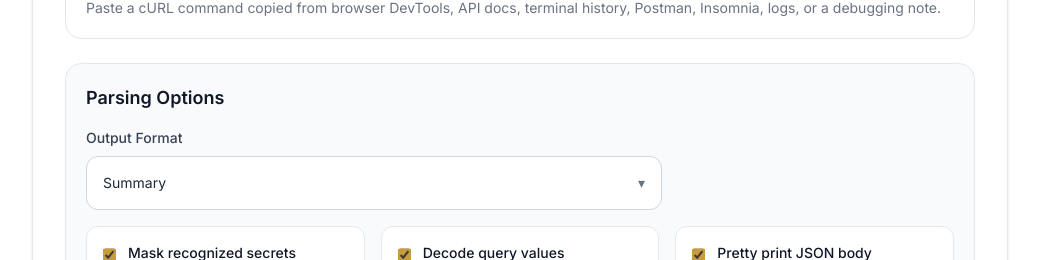
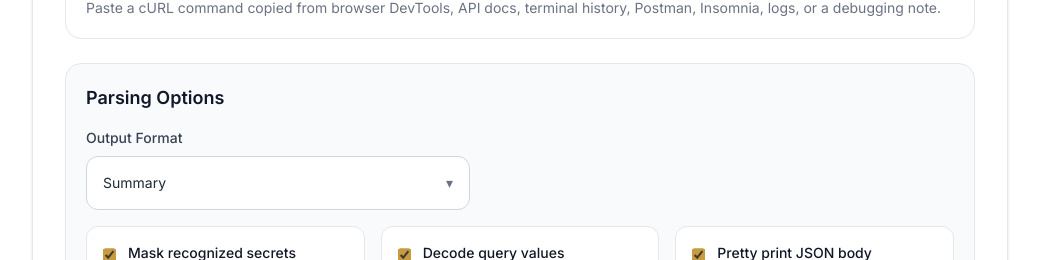
Before and after one commit to vaarunsonawwane-ops/yoryantra-new, a Next.js app: page /tools/curl-command-parser in a window 1280 px wide. Shown: the part 820-1080 px from the top of the page, without its empty margins (120-1159 px from the left). Built offline with nearby package versions, Linux system fonts and the light colour scheme.

Commit message:
Update ToolClient.tsx

```diff
--- a/app/tools/curl-command-parser/ToolClient.tsx
+++ b/app/tools/curl-command-parser/ToolClient.tsx
@@ -179,7 +179,7 @@ export default function ToolClient() {
           Parsing Options
         </h3>
 
-        <div className="mt-4 max-w-xl">
+        <div className="mt-4 w-full sm:max-w-sm">
           <YoryantraSelect
             label="Output Format"
             value={outputFormat}
```
